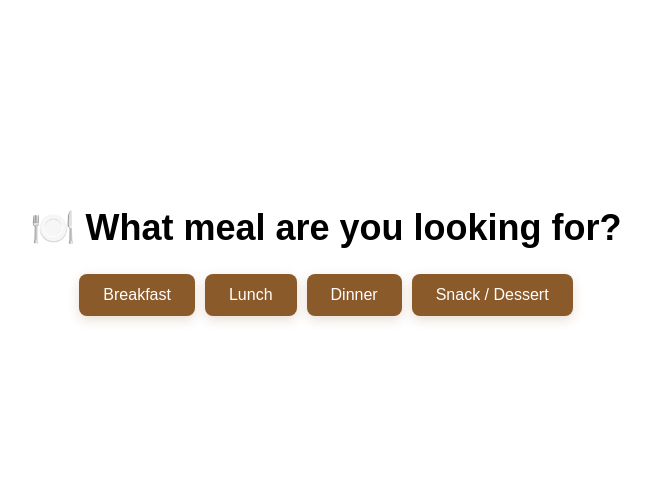
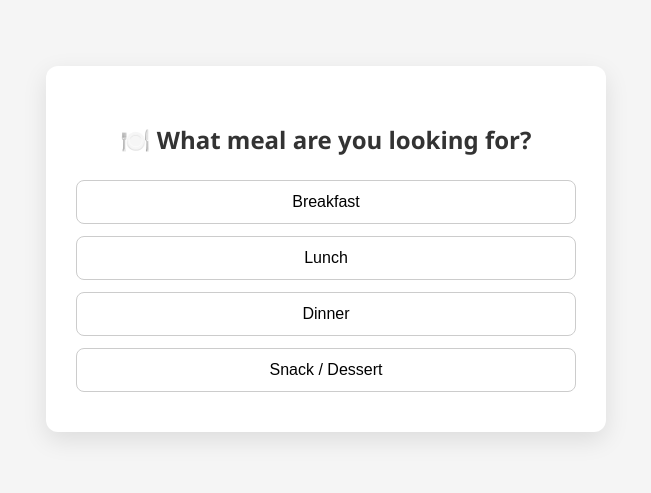
Before and after one commit to jysonn97/what-to-eat, a Next.js app: page /app in a window 1280 px wide. Shown: the part 159-652 px from the top of the page, without its empty margins (314-965 px from the left). Built offline with nearby package versions, Linux system fonts and the light colour scheme.

Commit message:
Update app.js

```diff
--- a/pages/app.js
+++ b/pages/app.js
@@ -6,21 +6,20 @@ export default function AppPage() {
   const { location } = router.query;
 
   const [answers, setAnswers] = useState([]);
-  const [questionData, setQuestionData] = useState(null); // { key, question, options }
+  const [questionData, setQuestionData] = useState(null);
   const [loading, setLoading] = useState(false);
   const [error, setError] = useState("");
-  const [initialized, setInitialized] = useState(false); // ✅ Prevents blank screen
 
   useEffect(() => {
-    if (!initialized) {
-      const initialAnswers = location
-        ? [{ key: "location", answer: location }]
-        : [];
+    if (location && answers.length === 0) {
+      const initialAnswers = [{ key: "location", answer: location }];
       setAnswers(initialAnswers);
       fetchNextQuestion(initialAnswers);
-      setInitialized(true);
     }
-  }, [location, initialized]);
+    if (!location && answers.length === 0) {
+      fetchNextQuestion([]);
+    }
+  }, [location, answers.length]);
 
   const fetchNextQuestion = async (currentAnswers) => {
     setLoading(true);
@@ -34,19 +33,12 @@ export default function AppPage() {
       });
 
       const data = await response.json();
-      console.log("🧠 API Response:", data);
-
       if (data.nextQuestion) {
-        setQuestionData(data.nextQuestion); // { key, question, options }
+        setQuestionData(data.nextQuestion);
       } else {
-        router.push(
-          `/recommendation?answers=${encodeURIComponent(
-            JSON.stringify(currentAnswers)
-          )}`
-        );
+        router.push(`/recommendation?answers=${encodeURIComponent(JSON.stringify(currentAnswers))}`);
       }
     } catch (err) {
-      console.error("❌ API Error:", err);
       setError("⚠️ Something went wrong. Please try again.");
     } finally {
       setLoading(false);
@@ -55,23 +47,19 @@ export default function AppPage() {
 
   const handleOptionClick = (selectedAnswer) => {
     if (!questionData?.key) return;
-    const updatedAnswers = [
-      ...answers,
-      { key: questionData.key, answer: selectedAnswer },
-    ];
+    const updatedAnswers = [...answers, { key: questionData.key, answer: selectedAnswer }];
     setAnswers(updatedAnswers);
     fetchNextQuestion(updatedAnswers);
   };
 
-  if (!questionData) return <p>⏳ Loading...</p>; // ✅ Avoid blank screen
-
   return (
     <div style={styles.container}>
-      <h1 style={styles.title}>{questionData.question}</h1>
+      <div style={styles.card}>
+        {questionData && <h1 style={styles.title}>{questionData.question}</h1>}
         {error && <p style={styles.error}>{error}</p>}
 
         <div style={styles.optionsContainer}>
-        {questionData.options.map((option, idx) => (
+          {questionData?.options?.map((option, idx) => (
             <button
               key={idx}
               style={styles.optionButton}
@@ -83,7 +71,8 @@ export default function AppPage() {
           ))}
         </div>
 
-      {loading && <p>⏳ Loading next question...</p>}
+        {loading && <p style={styles.loading}>⏳ Loading...</p>}
+      </div>
     </div>
   );
 }
@@ -91,41 +80,48 @@ export default function AppPage() {
 const styles = {
   container: {
     display: "flex",
-    flexDirection: "column",
     justifyContent: "center",
     alignItems: "center",
     height: "100vh",
-    fontFamily: "Aptos, sans-serif",
+    backgroundColor: "#f5f5f5",
+    fontFamily: "'Segoe UI', Tahoma, Geneva, Verdana, sans-serif",
+  },
+  card: {
+    backgroundColor: "#fff",
+    borderRadius: "12px",
+    padding: "40px 30px",
+    boxShadow: "0 8px 24px rgba(0,0,0,0.1)",
+    maxWidth: "500px",
+    width: "100%",
     textAlign: "center",
-    padding: "0 20px",
-    backgroundColor: "#fff",
   },
   title: {
-    fontSize: "clamp(22px, 3vw, 36px)",
-    fontWeight: "bold",
-    marginBottom: "15px",
+    fontSize: "24px",
+    marginBottom: "24px",
+    fontWeight: 600,
+    color: "#333",
   },
   optionsContainer: {
     display: "flex",
-    flexWrap: "wrap",
-    justifyContent: "center",
-    gap: "10px",
-    marginTop: "10px",
+    flexDirection: "column",
+    gap: "12px",
   },
   optionButton: {
+    padding: "12px 20px",
     fontSize: "16px",
-    padding: "12px 24px",
-    backgroundColor: "#8B5A2B",
-    color: "#fff",
-    border: "none",
+    border: "1px solid #ccc",
     borderRadius: "8px",
+    backgroundColor: "#fff",
     cursor: "pointer",
-    transition: "all 0.3s ease",
-    boxShadow: "0px 4px 12px rgba(139, 90, 43, 0.2)",
+    transition: "0.2s",
+  },
+  loading: {
+    marginTop: "16px",
+    fontSize: "14px",
+    color: "#888",
   },
   error: {
     color: "red",
-    fontSize: "14px",
-    marginTop: "8px",
+    marginBottom: "10px",
   },
 };
```
Lines whose indentation alone changed are shown as unchanged.
